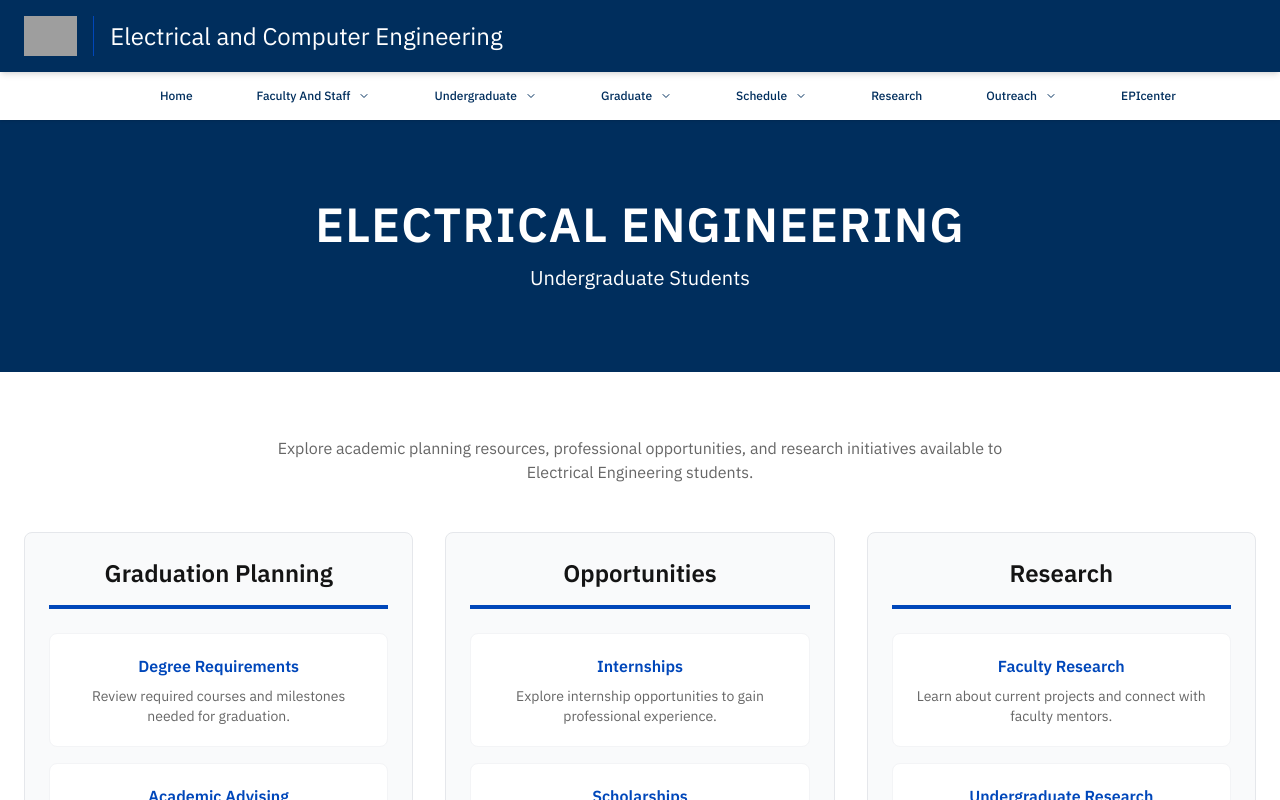
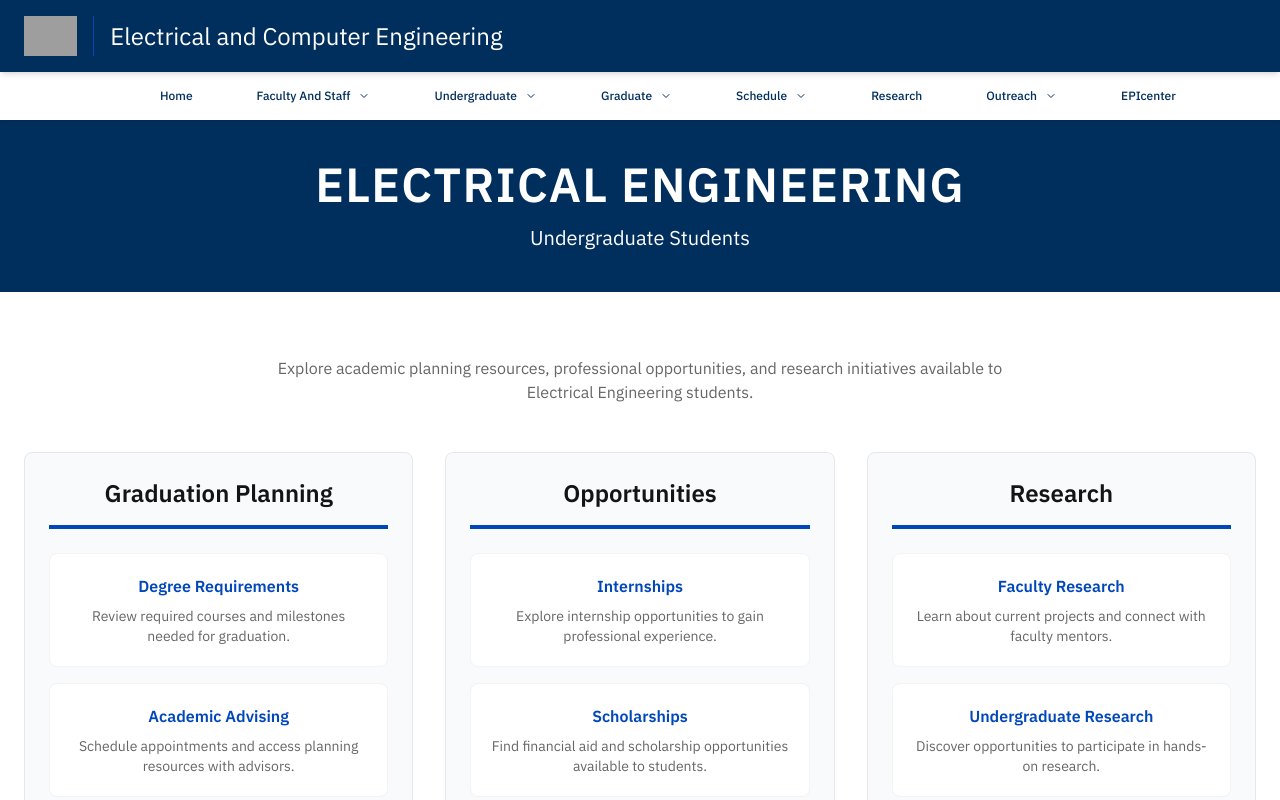
Before and after one commit to BYU-ECE-Software/ECE-Homepage, a Next.js app: page /undergraduate/electrical-engineering in a window 1280 px wide. Shown: the top 800 px of the page. Built offline with nearby package versions, Linux system fonts and the light colour scheme; grey boxes are pictures that could not be loaded.

Commit message:
EE undegrad boilerplate

```diff
--- a/app/undergraduate/electrical-engineering/page.tsx
+++ b/app/undergraduate/electrical-engineering/page.tsx
@@ -75,7 +75,7 @@
 export default function ElectricalEngineeringPage() {
   return (
     <>
-      <section className="bg-byu-navy py-20 text-white">
+      <section className="bg-byu-navy py-10 text-white">
         <div className="mx-auto max-w-6xl px-6 text-center">
           <h1 className="text-4xl font-semibold tracking-wide md:text-5xl">
             ELECTRICAL ENGINEERING
```
